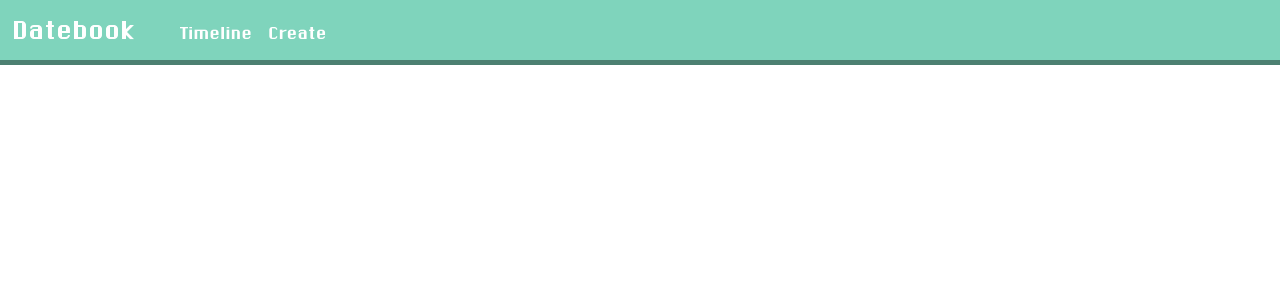
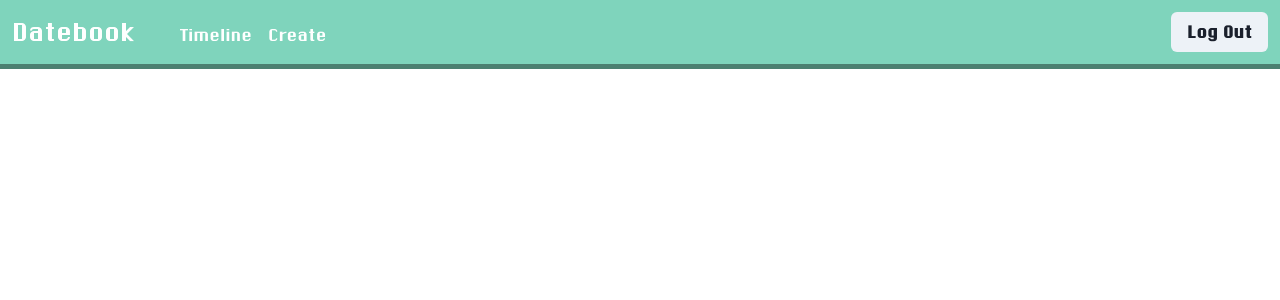
Before and after one commit to linnall/datebook, a React (Vite) app: page /signed_in in a window 1280 px wide. Shown: the top 300 px of the page. Built offline with nearby package versions, Linux system fonts and the light colour scheme; what @kintone/rest-api-client would draw is missing.

Commit message:
move log out button to navbar

```diff
--- a/src/components/navbar.tsx
+++ b/src/components/navbar.tsx
@@ -1,10 +1,24 @@
-import { HStack, Text, VStack } from "@chakra-ui/react";
+import { Button, HStack, Text, VStack } from "@chakra-ui/react";
+import { useAuth0 } from "@auth0/auth0-react";
 import { Link, Outlet } from "react-router-dom";
 
 const NavBar = () => {
+  const LogoutButton = () => {
+    const { logout } = useAuth0();
+
+    return <Button onClick={() => logout({ logoutParams: { returnTo: window.location.origin } })}>Log Out</Button>;
+  };
   return (
     <VStack h="100vh" w="100vw">
-      <HStack alignItems="center" color="white" bg="#7FD4BC" p="3" width="full" borderBottom="5px outset #7FD4BC">
+      <HStack
+        justifyContent="space-between"
+        alignItems="center"
+        color="white"
+        bg="#7FD4BC"
+        p="3"
+        width="full"
+        borderBottom="5px outset #7FD4BC"
+      >
         <HStack alignItems="baseline" gap={4}>
           <HStack alignItems="baseline" pr={7}>
             <Text as="span" fontSize="2xl">
@@ -14,6 +28,7 @@ const NavBar = () => {
           <Link to={"/signed_in/timeline"}>Timeline</Link>
           <Link to={"/signed_in/create"}>Create</Link>
         </HStack>
+        <LogoutButton />
       </HStack>
       <Outlet />
     </VStack>
--- a/src/routes/timeline.tsx
+++ b/src/routes/timeline.tsx
@@ -1,23 +1,8 @@
 import { Text } from "@chakra-ui/react";
-import { useAuth0 } from "@auth0/auth0-react";
 import { useEffect, useState } from "react";
 import { client } from "../main";
 import { Milestones } from "../components/timeline";
 import { MilestonesProps } from "../components/timeline";
-
-const LogoutButton = () => {
-  const { logout } = useAuth0();
-
-  return (
-    <button
-      onClick={() =>
-        logout({ logoutParams: { returnTo: window.location.origin } })
-      }
-    >
-      Log Out
-    </button>
-  );
-};
 
 function Timeline() {
   const [data, setData] = useState<any>();
@@ -37,7 +22,6 @@ function Timeline() {
 
   return (
     <>
-      <LogoutButton />
       <Text>Timeline</Text>
       <Milestones milestones={milestones} />
     </>
```
